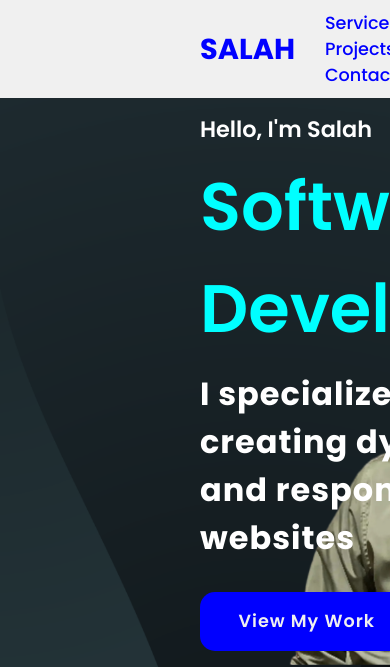
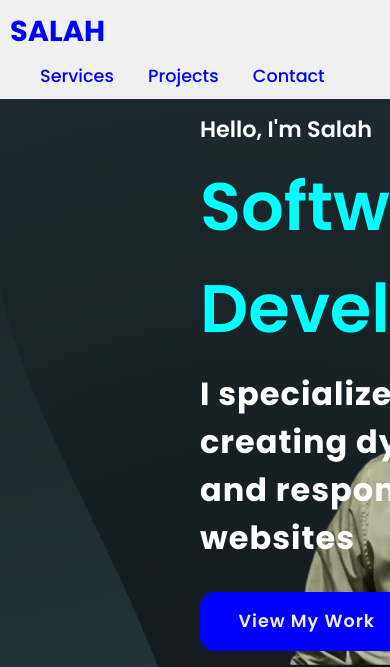
Before and after one commit to salahbltr/salahbltr.github.io, a plain HTML site: page index.html in a window 390 px wide. Shown: the top 667 px of the page. Drawn offline with Linux system fonts and the light colour scheme.

Commit message:
Update style.css

```diff
--- a/style.css
+++ b/style.css
@@ -151,3 +151,19 @@ section {
 .cards {
     background: url(images/vincentiu-solomon-ln5drpv_ImI-unsplash.jpg) no-repeat;
 }
+@media (max-width: 768px) {
+    header {
+        padding: 10px 10px; /* Adjusted padding for smaller screens */
+    }
+}
+
+/* Add a media query for even smaller screens */
+@media (max-width: 480px) {
+    header {
+        flex-direction: column; /* Change to a column layout for smaller screens */
+        align-items: flex-start;
+    }
+    .navigation {
+        margin-top: 10px; /* Add margin for better spacing */
+    }
+}
```
